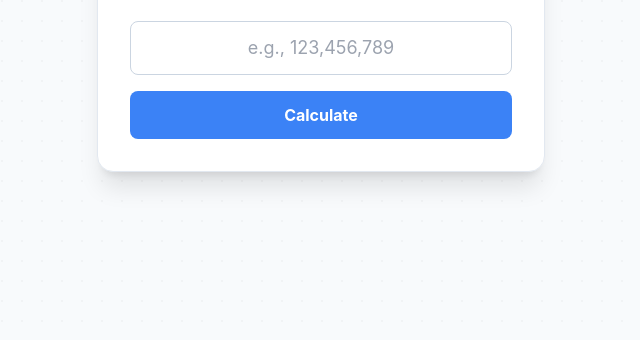
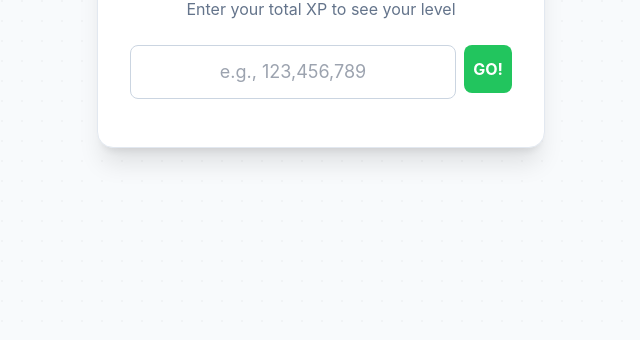
Before and after one commit to JustinOros/pogo, a plain HTML site: page index.html in a window 1280 px wide. Shown: the part 460-800 px from the top of the page, without its empty margins (319-959 px from the left). Drawn offline with nearby package versions, Linux system fonts and the light colour scheme.

Commit message:
Changed Calcluate button to GO

```diff
--- a/index.html
+++ b/index.html
@@ -44,13 +44,15 @@
     <h1 class="text-2xl md:text-3xl font-bold text-slate-900 mb-4">Pokémon GO Level Calculator</h1>
     <p class="text-slate-500 mb-6">Enter your total XP to see your level</p>
 
-    <input type="text" id="xp-input" placeholder="e.g., 123,456,789"
-      class="w-full px-4 py-3 mb-4 border border-slate-300 rounded-lg focus:outline-none focus:ring-2 focus:ring-blue-400 text-center text-lg">
+    <div class="flex gap-2 mb-4 justify-center">
+      <input type="text" id="xp-input" placeholder="e.g., 123,456,789"
+        class="flex-1 px-4 py-3 border border-slate-300 rounded-lg focus:outline-none focus:ring-2 focus:ring-blue-400 text-center text-lg">
 
-    <button id="calculate-btn"
-      class="w-full bg-blue-500 hover:bg-blue-600 text-white font-bold py-3 px-4 rounded-lg transition-transform transform hover:scale-105">
-      Calculate
-    </button>
+      <button id="calculate-btn"
+        class="w-12 h-12 bg-green-500 hover:bg-green-600 text-white font-bold rounded-lg transition-transform transform hover:scale-105">
+        GO!
+      </button>
+    </div>
 
     <div id="result" class="mt-8 hidden">
       <div class="relative w-full h-16 bg-slate-200 rounded-lg overflow-hidden">
@@ -64,7 +66,7 @@
 
       <div id="extra-info" class="mt-3 text-sm text-slate-600">
         <p>
-          Assuming you average
+          If you average
           <span id="xp-per-day">15,000</span> XP per day,
           you will reach the next level in
           <span id="days-next">0</span> and level 80 in
```
